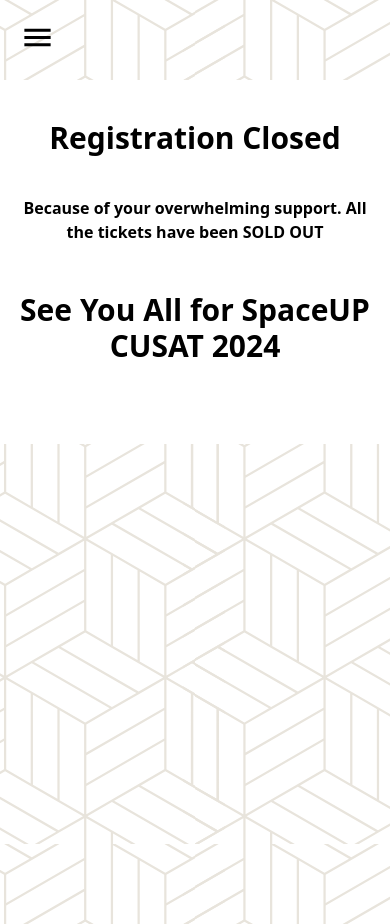
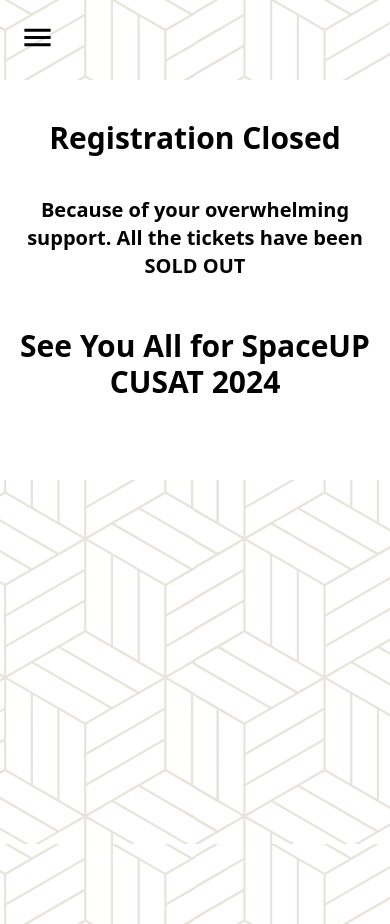
Before and after one commit to SpaceUP-CUSAT-22/landing-2023, a React (Vite) app: page /register in a window 390 px wide. Built offline with nearby package versions, Linux system fonts and the light colour scheme.

Commit message:
closed registration

```diff
--- a/src/pages/Register.jsx
+++ b/src/pages/Register.jsx
@@ -179,7 +179,7 @@
                  <div className='bg-white px-5 py-10 w-screen'>
                     <h2 className='text-center font-semibold md:text-4xl text-3xl'>Registration Closed</h2>
                     <div className='my-10 grid'>
-                      <p className='text-center font-semibold md:text-xl text-l'>
+                      <p className='text-center font-semibold md:text-xl text-xl'>
                       Because of your overwhelming support.
                       All the tickets have been SOLD OUT
                       </p>
```
